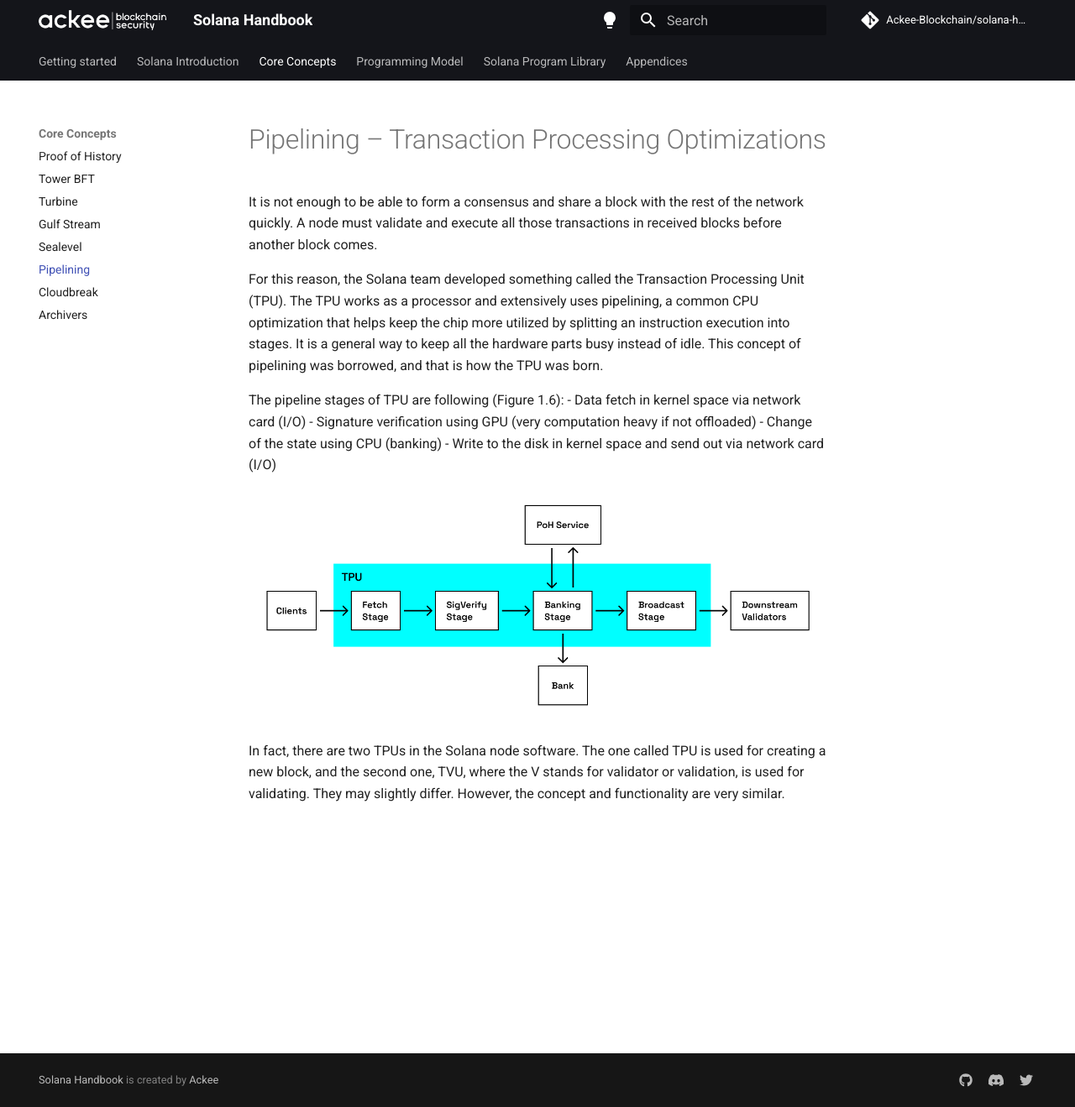
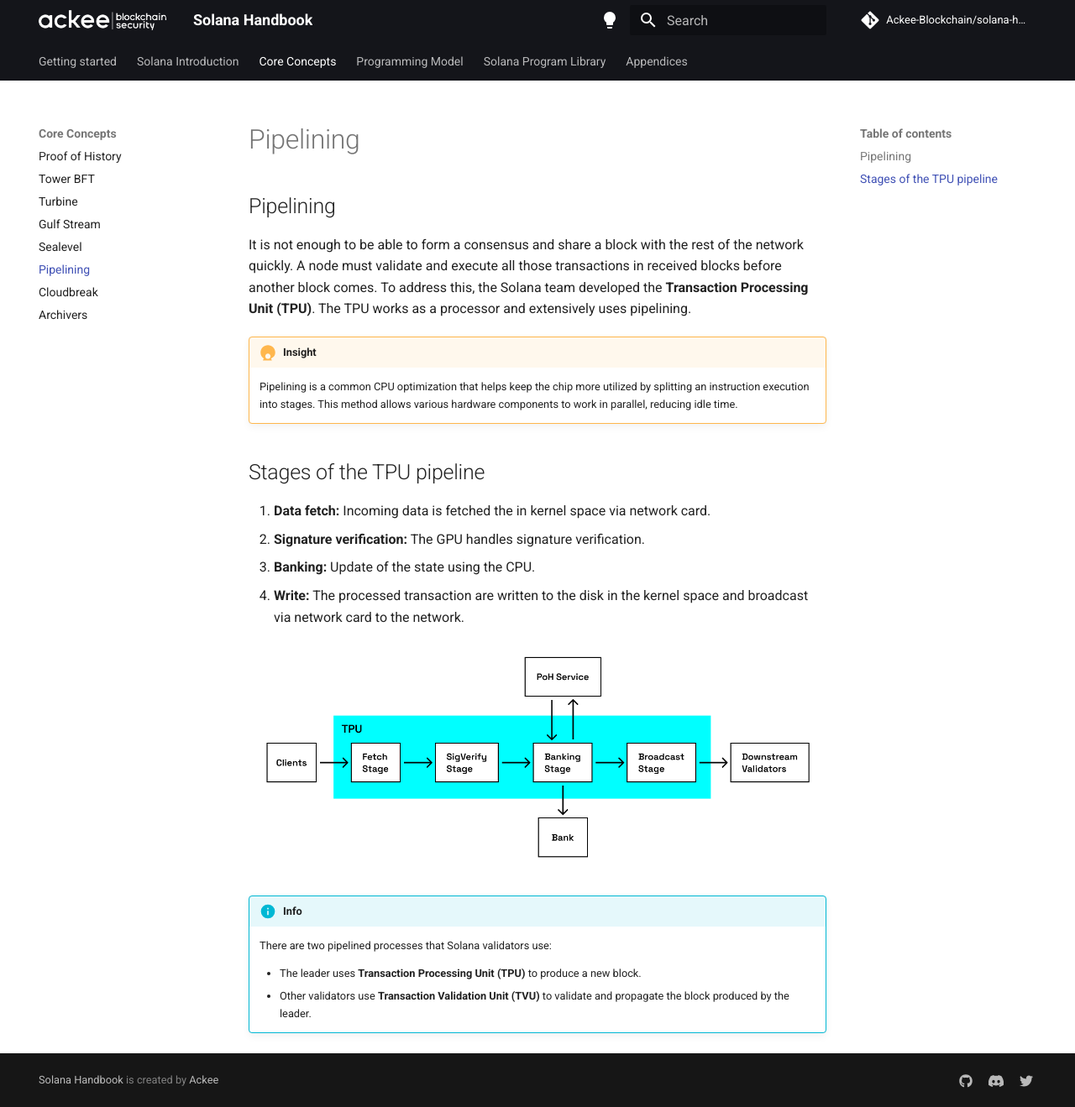
Before and after one commit to vmpyre/solana-handbook, an MkDocs documentation site: the page built from docs/handbook/chapter2/pipelining.md, in a window 1280 px wide and 1319 px high. Shown: the whole window at 84% size. Built offline with MkDocs 1.6.1 and Material for MkDocs 9.7.7, drawn with Linux system fonts in a browser that asks for light colours; comment, search, counter and statistics services are not loaded.

Commit message:
update pipelining

```diff
--- a/docs/handbook/chapter2/pipelining.md
+++ b/docs/handbook/chapter2/pipelining.md
@@ -1,15 +1,23 @@
-# Pipelining – Transaction Processing Optimizations
+## Pipelining
 
-It is not enough to be able to form a consensus and share a block with the rest of the network quickly. A node must validate and execute all those transactions in received blocks before another block comes.
+It is not enough to be able to form a consensus and share a block with the rest of the network quickly. A node must validate and execute all those transactions in received blocks before another block comes. To address this, the Solana team developed the **Transaction Processing Unit (TPU)**. The TPU works as a processor and extensively uses pipelining.
 
-For this reason, the Solana team developed something called the Transaction Processing Unit (TPU). The TPU works as a processor and extensively uses pipelining, a common CPU optimization that helps keep the chip more utilized by splitting an instruction execution into stages. It is a general way to keep all the hardware parts busy instead of idle. This concept of pipelining was borrowed, and that is how the TPU was born.
+!!! insight
 
-The pipeline stages of TPU are following (Figure 1.6):
-- Data fetch in kernel space via network card (I/O)
-- Signature verification using GPU (very computation heavy if not offloaded)
-- Change of the state using CPU (banking)
-- Write to the disk in kernel space and send out via network card (I/O)
+    Pipelining is a common CPU optimization that helps keep the chip more utilized by splitting an instruction execution into stages. This method allows various hardware components to work in parallel, reducing idle time.
 
-![Blockchain](../../images/tpu.png)
+## Stages of the TPU pipeline
 
-In fact, there are two TPUs in the Solana node software. The one called TPU is used for creating a new block, and the second one, TVU, where the V stands for validator or validation, is used for validating. They may slightly differ. However, the concept and functionality are very similar.
+1. **Data fetch:** Incoming data is fetched the in kernel space via network card.
+2. **Signature verification:** The GPU handles signature verification.
+3. **Banking:** Update of the state using the CPU.
+4. **Write:** The processed transaction are written to the disk in the kernel space and broadcast via network card to the network.
+
+![](../../images/tpu.png)
+
+!!! info
+
+    There are two pipelined processes that Solana validators use:
+
+    - The leader uses **Transaction Processing Unit (TPU)** to produce a new block.
+    - Other validators use **Transaction Validation Unit (TVU)** to validate and propagate the block produced by the leader.
```
